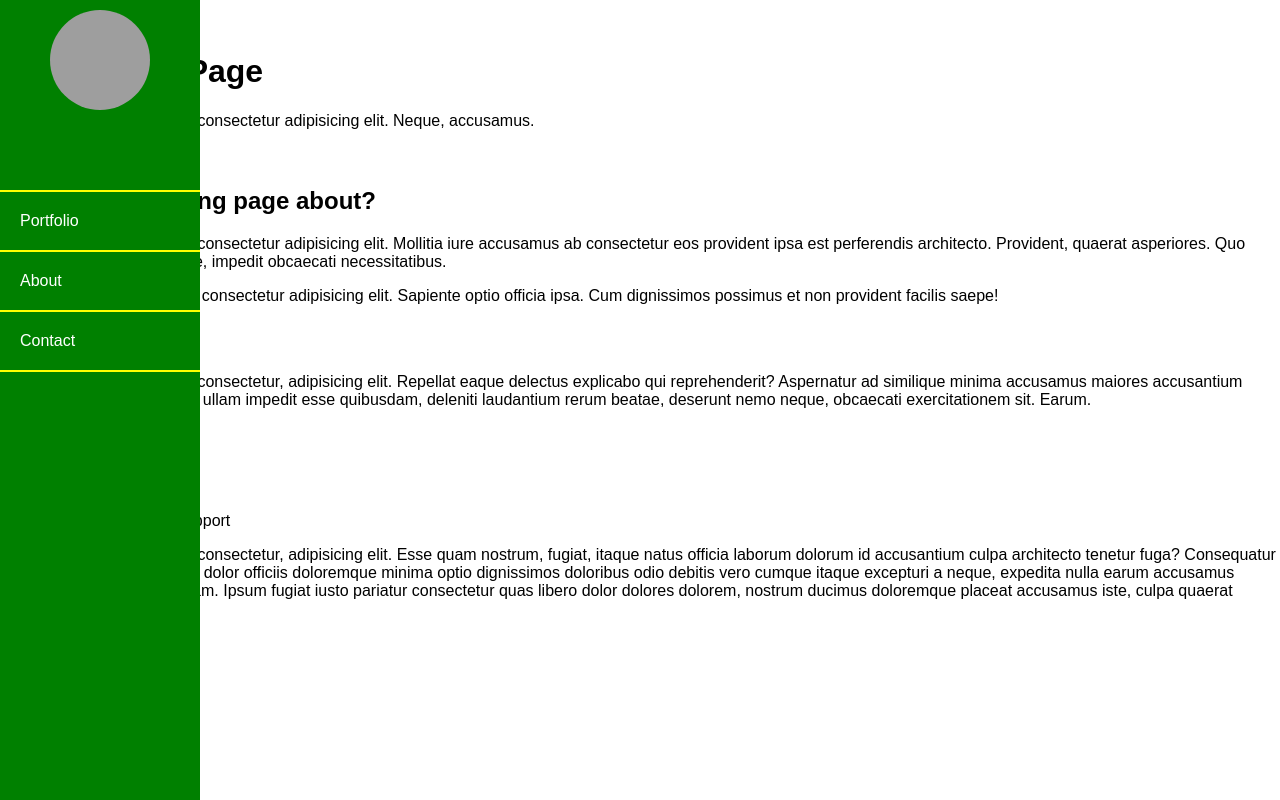
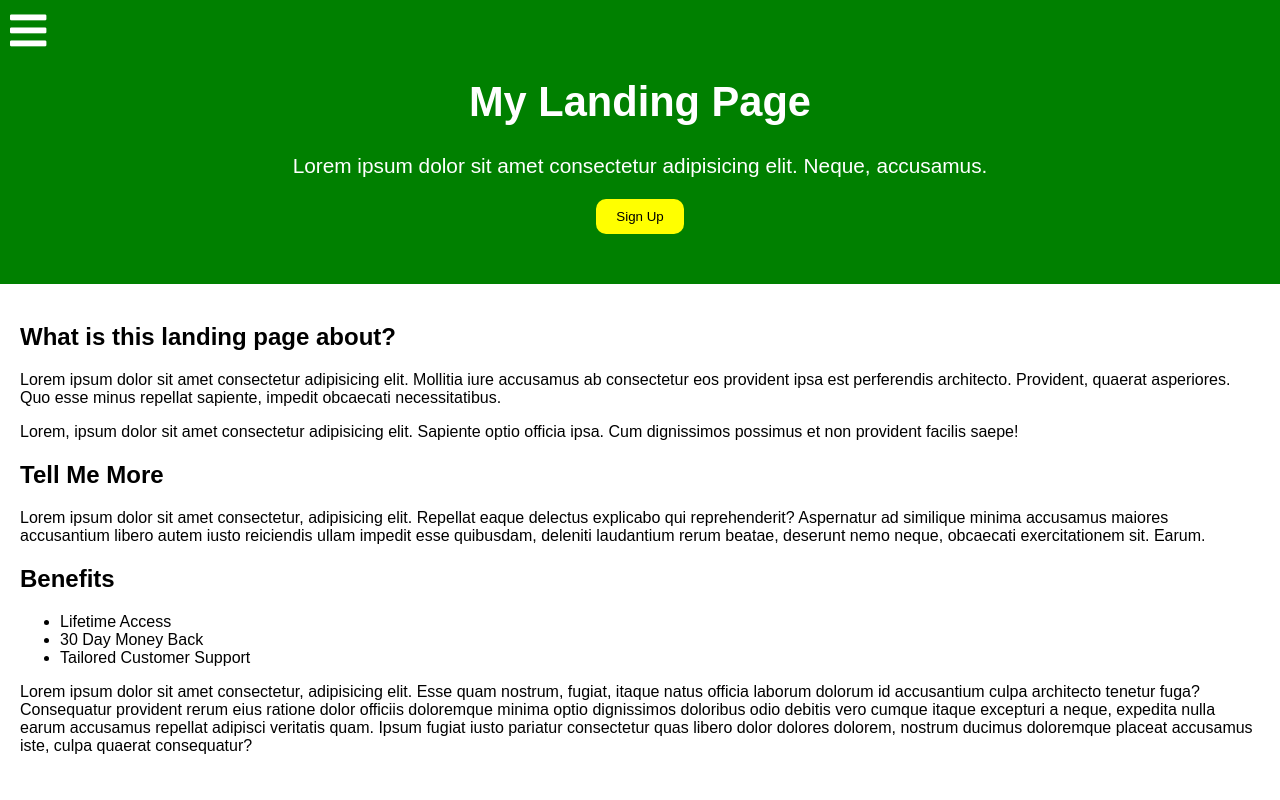
Before and after one commit to Soheila-Lotfi/20-Projects-with-Vanilla-Javascript, a plain HTML site: page Menue slider and Modal/index.html in a window 1280 px wide. Drawn offline with Linux system fonts and the light colour scheme; grey boxes are pictures that could not be loaded.

Commit message:
style the header and container

```diff
--- a/Menue slider and Modal/style.css
+++ b/Menue slider and Modal/style.css
@@ -25,7 +25,7 @@ nav{
     display:flex;
     flex-direction: column;
     align-items:center;
-    /* justify-content: center; */
+    transform: translateX(-100%);
 }
 
 nav .logo{
@@ -64,3 +64,38 @@ nav ul li a:hover{
     text-decoration:underline;
 
 }
+
+/* style the header */
+
+header{
+    background-color: var(--primary-color);
+    text-align: center;
+    position:relative;
+    color:#fff;
+    font-size:130%;
+    padding:50px;
+}
+
+header .toggle{
+    position: absolute;
+    top:10px;
+    left:10px;
+
+}
+
+button, input[type='submit']{
+    border-radius: 10px;
+    padding: 10px 20px;
+}
+
+button.sign-up{
+    border:0;
+    background-color: var(--secondary-color);
+}
+
+
+/* style container */
+
+.container{
+    padding: 20px;
+}
```
